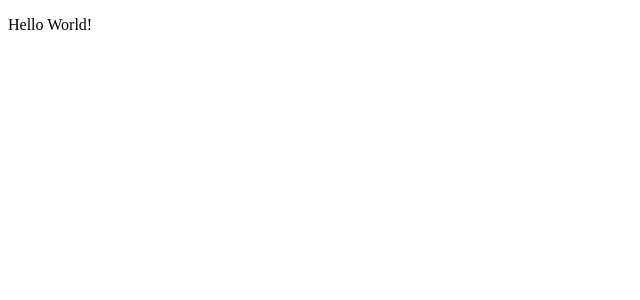
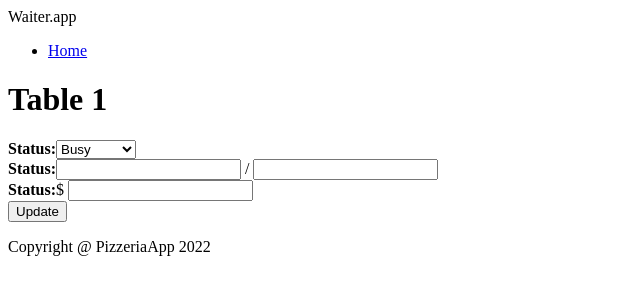
Before and after one commit to KevinKaluzny/waiter-app, a React (Create React App) app: page /table/1 in a window 1280 px wide. Shown: the top 300 px of the page, without its empty margins (0-640 px from the left). Built offline with nearby package versions, Linux system fonts and the light colour scheme.

Commit message:
Route pages at component App

```diff
--- a/src/App.js
+++ b/src/App.js
@@ -1,8 +1,15 @@
+import { Route, Routes } from "react-router"
+import Home from './components/pages/Home/Home';
+import Table from './components/pages/Table/Table';
+import NotFound from './components/pages/NotFound/NotFound';
+
 const App = () => {
   return (
-    <div>
-      <p>Hello World!</p>
-    </div>
+    <Routes>
+      <Route path="/" element={<Home />} />
+      <Route path="/table/:id" element={<Table />} />
+      <Route path="*" element={<NotFound />} />
+    </Routes>
   )
 }
 
--- a/src/components/pages/Home/Home.js
+++ b/src/components/pages/Home/Home.js
@@ -54,3 +54,5 @@ const Home = () => {
         </div>
     );
 }
+
+export default Home;
--- a/src/components/pages/NotFound/NotFound.js
+++ b/src/components/pages/NotFound/NotFound.js
@@ -23,3 +23,5 @@ const NotFound = () => {
         </div>
     );
 }
+
+export default NotFound;
--- a/src/components/pages/Table/Table.js
+++ b/src/components/pages/Table/Table.js
@@ -44,3 +44,5 @@ const Table = () => {
         </div>
     );
 }
+
+export default Table;
```
